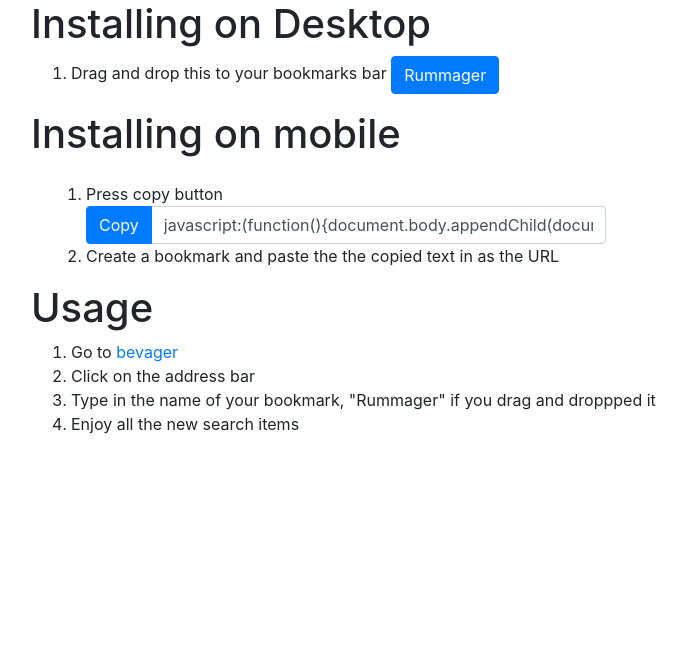
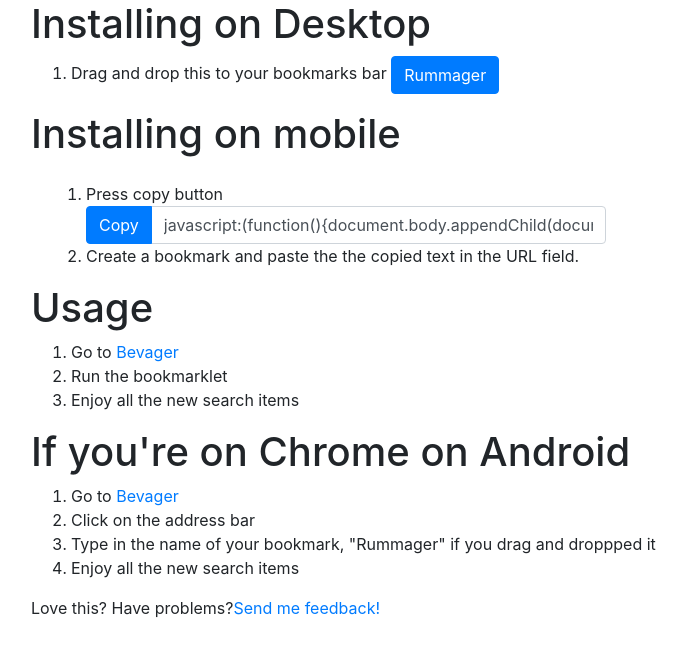
Before and after one commit to robotpistol/rummager, a plain HTML site: page index.html in a window 1280 px wide. Shown: the whole page, without its empty margins (39-726 px from the left). Drawn offline with nearby package versions, Linux system fonts and the light colour scheme; a script that the page names is missing.

Commit message:
Update installation and Usage

```diff
--- a/index.html
+++ b/index.html
@@ -43,19 +43,32 @@
             </button>
           </div>
         </div>
-        <li>Create a bookmark and paste the the copied text in as the URL</li>
+        <li>Create a bookmark and paste the the copied text in the URL field.</li>
       </ol>
       <div class="row">
         <h1>Usage</h1>
       </div>
       <div class="row">
         <ol>
-          <li>Go to <a href="http://bevager.com/brg/home?rewardsGroupName=rumbustion">bevager</a></li>
+          <li>Go to <a href="http://bevager.com/brg/home?rewardsGroupName=rumbustion">Bevager</a></li>
+          <li>Run the bookmarklet</li>
+          <li>Enjoy all the new search items</li>
+        </ol>
+      </div>
+      <div class="row">
+        <h1>If you're on Chrome on Android</h1>
+      </div>
+      <div class="row">
+        <ol>
+          <li>Go to <a href="http://bevager.com/brg/home?rewardsGroupName=rumbustion">Bevager</a></li>
           <li>Click on the address bar</li>
           <li>Type in the name of your bookmark, "Rummager" if you drag and droppped it</li>
           <li>Enjoy all the new search items</li>
         </ol>
       </div>
+      <div class="row">
+        Love this? Have problems? <a href="https://goo.gl/forms/sGWYG8IE7E7zx3sL2">Send me feedback!</a>
+      </div>
     </div>
   </body>
 </html>
```
Also changed, not shown: README.md.
